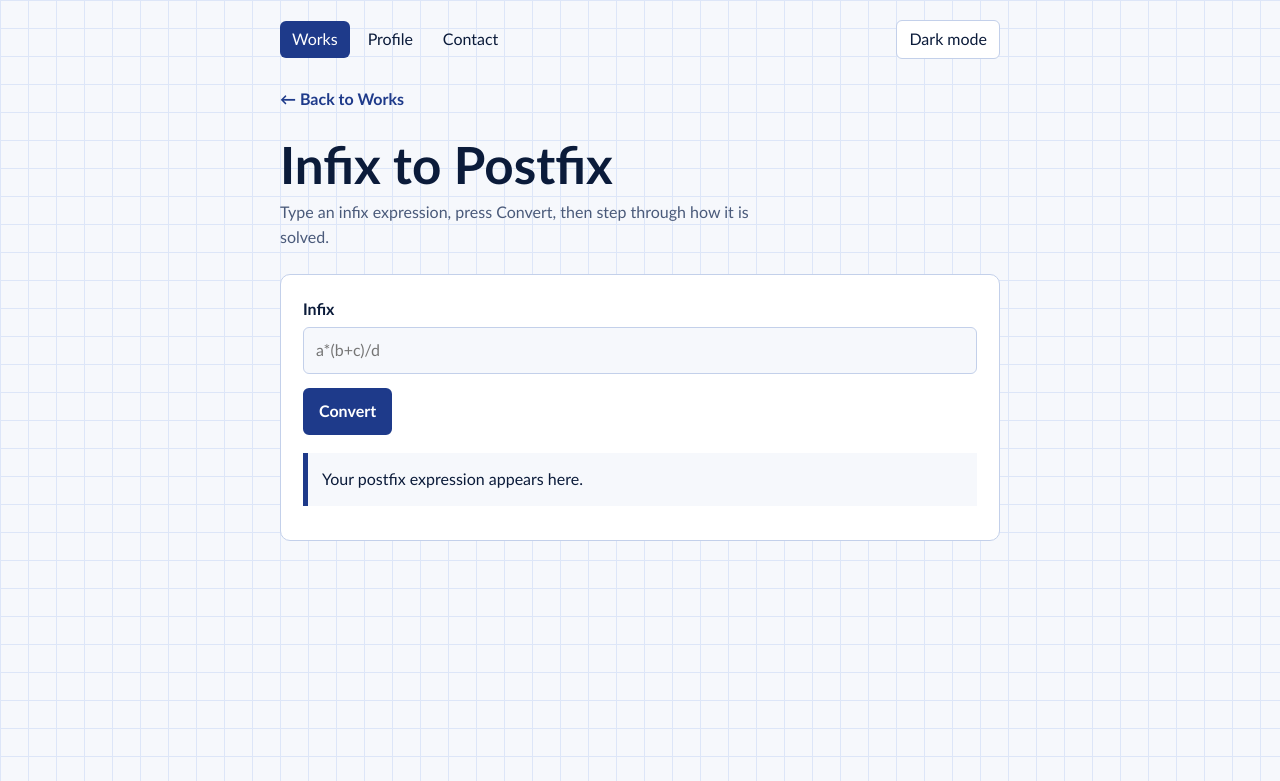
After one commit to Micho-bit/Lab-4, a Flask app: page /works/infix-to-postfix in a window 1280 px wide. The commit adds this page. Shown: the top 781 px of the page. Run offline with Flask 3, Linux system fonts and the light colour scheme.

Commit message:
Add files via upload

```diff
--- a/app.py
+++ b/app.py
@@ -1,4 +1,4 @@
-from flask import Flask, render_template, redirect, url_for
+from flask import Flask, render_template, jsonify, request
 
 app = Flask(__name__)
 
@@ -21,11 +21,6 @@ def uppercase():
     return render_template('uppercase.html')
 
 
-@app.route('/works/lowercase')
-def lowercase():
-    return render_template('lowercase.html')
-
-
 @app.route('/works/linkedlist')
 def linkedlist():
     return render_template('linkedlist.html')
@@ -41,6 +36,118 @@ def triangle():
     return render_template('triangle.html')
 
 
+# ---------- Infix to Postfix ----------
+def prec(c):
+    if c == '^':
+        return 3
+    elif c == '/' or c == '*':
+        return 2
+    elif c == '+' or c == '-':
+        return 1
+    else:
+        return -1
+
+
+def isRightAssociative(c):
+    return c == '^'
+
+
+def infixToPostfixSteps(s):
+    """Same algorithm as before, but it also records every step for the visualization."""
+    st = []
+    res = []
+    steps = []
+
+    def snap(pos, action):
+        steps.append({"pos": pos, "action": action,
+                      "stack": st[:], "output": res[:]})
+
+    snap(-1, "Start. The stack and the output are both empty.")
+
+    pos = -1
+    for c in s:
+        if c.isspace():
+            continue
+        pos += 1
+
+        # If operand, add to result
+        if c.isascii() and c.isalnum():
+            res.append(c)
+            snap(pos, "Operand '" + c + "': add it straight to the output.")
+
+        # If '(', push to stack
+        elif c == '(':
+            st.append('(')
+            snap(pos, "'(' : push it onto the stack.")
+
+        # If ')', pop until '('
+        elif c == ')':
+            popped = []
+            while st and st[-1] != '(':
+                popped.append(st[-1])
+                res.append(st.pop())
+            if not st:
+                raise ValueError("Unbalanced parentheses: extra ')'.")
+            st.pop()
+            if popped:
+                text = "')' : pop " + ", ".join("'" + x + "'" for x in popped) + \
+                       " to the output until '(' is found, then discard '('."
+            else:
+                text = "')' : nothing to pop, discard the matching '('."
+            snap(pos, text)
+
+        # If operator
+        elif c in '+-*/^':
+            popped = []
+            while st and st[-1] != '(' and \
+                    (prec(st[-1]) > prec(c) or
+                     (prec(st[-1]) == prec(c) and not isRightAssociative(c))):
+                popped.append(st[-1])
+                res.append(st.pop())
+            st.append(c)
+            if popped:
+                text = ("Operator '" + c + "': pop " +
+                        ", ".join("'" + x + "'" for x in popped) +
+                        " to the output (higher or equal precedence), then push '" + c + "'.")
+            else:
+                text = "Operator '" + c + "': push it onto the stack."
+            snap(pos, text)
+
+        else:
+            raise ValueError("Invalid character: " + c)
+
+    # Pop remaining operators
+    while st:
+        top = st.pop()
+        if top == '(':
+            raise ValueError("Unbalanced parentheses: missing ')'.")
+        res.append(top)
+        snap(-1, "End of input: pop '" + top + "' from the stack to the output.")
+
+    snap(-1, "Done. The output is the postfix expression.")
+
+    return ''.join(res), steps
+
+
+def infixToPostfix(s):
+    return infixToPostfixSteps(s)[0]
+
+
+@app.route('/works/infix-to-postfix')
+def infixtopostfix():
+    return render_template('infixtopostfix.html')
+
+
+@app.route('/works/infix-to-postfix/convert', methods=['POST'])
+def convert_infix():
+    data = request.get_json(silent=True) or {}
+    try:
+        postfix, steps = infixToPostfixSteps(data.get('infix', ''))
+        return jsonify(postfix=postfix, steps=steps)
+    except ValueError as e:
+        return jsonify(error=str(e)), 400
+
+
 @app.route('/profile')
 def profile():
     return render_template('profile.html')
--- /dev/null
+++ b/static/infixtopostfix.js
@@ -0,0 +1,104 @@
+// Infix to postfix. The conversion (and every step) comes from the Python code in app.py.
+var ixIn = document.getElementById("infix-in"), ixOut = document.getElementById("infix-out");
+var ixBtn = document.getElementById("infix-btn"), ixVis = document.getElementById("ix-vis");
+var ixInputEl = document.getElementById("ix-input"), ixStackEl = document.getElementById("ix-stack");
+var ixOutputEl = document.getElementById("ix-output"), ixMsg = document.getElementById("ix-msg");
+var ixFirst = document.getElementById("ix-first"), ixPrev = document.getElementById("ix-prev");
+var ixNext = document.getElementById("ix-next"), ixLast = document.getElementById("ix-last");
+
+var ixSteps = [], ixChars = [], ixCur = 0;
+
+// One box with optional head/tail style tags above it
+function ixNode(parent, text, flash, tags, extraCls){
+  var wrap = document.createElement("div"); wrap.className = "node-wrap";
+  var tg = document.createElement("div"); tg.className = "tags";
+  tags.forEach(function(t){
+    var s = document.createElement("span"); s.className = "tag " + t.cls; s.textContent = t.text; tg.appendChild(s);
+  });
+  var n = document.createElement("div");
+  n.className = "node" + (flash ? " flash" : "") + (extraCls || "");
+  n.textContent = text;
+  wrap.appendChild(tg); wrap.appendChild(n); parent.appendChild(wrap);
+}
+
+function ixArrow(parent){
+  var a = document.createElement("span"); a.className = "arrow"; a.textContent = "\u2192";
+  a.setAttribute("aria-hidden", "true"); parent.appendChild(a);
+}
+
+function ixShow(i){
+  ixCur = i;
+  var s = ixSteps[i], prev = i > 0 ? ixSteps[i - 1] : null;
+
+  // Input: highlight the character being read
+  ixInputEl.innerHTML = "";
+  ixChars.forEach(function(c, k){ ixNode(ixInputEl, c, k === s.pos, []); });
+
+  // Stack: bottom ... top
+  ixStackEl.innerHTML = "";
+  if (!s.stack.length) { ixStackEl.textContent = "The stack is empty."; }
+  s.stack.forEach(function(c, k){
+    var tags = [];
+    if (k === s.stack.length - 1) tags.push({ text: "top", cls: "head" });
+    if (k === 0) tags.push({ text: "bottom", cls: "tail" });
+    var pushed = prev && s.stack.length > prev.stack.length && k === s.stack.length - 1;
+    ixNode(ixStackEl, c, pushed, tags);
+  });
+
+  // Output: shown like the linked list (head ... tail -> None)
+  ixOutputEl.innerHTML = "";
+  if (!s.output.length) { ixOutputEl.textContent = "The output is empty."; }
+  else {
+    s.output.forEach(function(c, k){
+      var tags = [];
+      if (k === 0) tags.push({ text: "head", cls: "head" });
+      if (k === s.output.length - 1) tags.push({ text: "tail", cls: "tail" });
+      var added = prev && s.output.length > prev.output.length && k === s.output.length - 1;
+      ixNode(ixOutputEl, c, added, tags);
+      ixArrow(ixOutputEl);
+    });
+    ixNode(ixOutputEl, "None", false, [], " none");
+  }
+
+  ixMsg.textContent = "Step " + i + " of " + (ixSteps.length - 1) + ": " + s.action;
+
+  var atStart = i === 0, atEnd = i === ixSteps.length - 1;
+  ixFirst.disabled = ixPrev.disabled = atStart;
+  ixNext.disabled = ixLast.disabled = atEnd;
+}
+
+function ixConvert(){
+  var text = ixIn.value.trim();
+  if (!text) { ixOut.textContent = "Enter an infix expression first."; ixVis.hidden = true; ixIn.focus(); return; }
+
+  fetch("/works/infix-to-postfix/convert", {
+    method: "POST",
+    headers: { "Content-Type": "application/json" },
+    body: JSON.stringify({ infix: text })
+  })
+  .then(function(res){ return res.json(); })
+  .then(function(data){
+    if (data.error) { ixOut.textContent = data.error; ixVis.hidden = true; return; }
+    ixOut.innerHTML = "";
+    var s = document.createElement("strong");
+    s.textContent = data.postfix;
+    ixOut.appendChild(document.createTextNode("Postfix: "));
+    ixOut.appendChild(s);
+
+    ixSteps = data.steps;
+    ixChars = text.replace(/\s+/g, "").split("");
+    ixVis.hidden = false;
+    ixShow(0);
+  })
+  .catch(function(){
+    ixOut.textContent = "Could not reach the server.";
+    ixVis.hidden = true;
+  });
+}
+
+ixBtn.addEventListener("click", ixConvert);
+ixIn.addEventListener("keydown", function(e){ if (e.key === "Enter") ixConvert(); });
+ixFirst.addEventListener("click", function(){ ixShow(0); });
+ixPrev.addEventListener("click", function(){ if (ixCur > 0) ixShow(ixCur - 1); });
+ixNext.addEventListener("click", function(){ if (ixCur < ixSteps.length - 1) ixShow(ixCur + 1); });
+ixLast.addEventListener("click", function(){ ixShow(ixSteps.length - 1); });
--- a/static/style.css
+++ b/static/style.css
@@ -106,3 +106,9 @@
   .back-link{display:inline-block;margin-top:8px;color:var(--accent);font-weight:700;text-decoration:none}
   .back-link:hover{text-decoration:underline}
   .panel.solo{border-top:1px solid var(--line);border-radius:10px}
+  /* Infix to postfix visualization */
+  .ix-label{display:block;margin:18px 0 6px;font-weight:700}
+  #ix-vis [hidden]{display:none}
+  #ix-vis .ll-view{min-height:96px}
+  .btn:disabled{opacity:.45;cursor:not-allowed}
+  .btn:disabled:hover{background:transparent;border-color:var(--accent);color:var(--accent)}
--- a/static/works.js
+++ b/static/works.js
@@ -21,12 +21,6 @@
   var upIn = document.getElementById("upper-in"), upOut = document.getElementById("upper-out");
   upIn.addEventListener("input", function(){
     upOut.textContent = upIn.value ? upIn.value.toUpperCase() : "Your text in capitals appears here.";
-  });
-
-  // toLowerCase
-  var lowIn = document.getElementById("lower-in"), lowOut = document.getElementById("lower-out");
-  lowIn.addEventListener("input", function(){
-    lowOut.textContent = lowIn.value ? lowIn.value.toLowerCase() : "Your text in lowercase appears here.";
   });
 
   // Circle area
--- a/templates/base.html
+++ b/templates/base.html
@@ -14,7 +14,7 @@
 <header>
   <nav aria-label="Main">
     <ul>
-      <li><a href="{{ url_for('works') }}"{% if request.endpoint in ('index', 'works', 'uppercase', 'lowercase', 'linkedlist', 'circle', 'triangle') %} aria-current="page"{% endif %}>Works</a></li>
+      <li><a href="{{ url_for('works') }}"{% if request.endpoint in ('index', 'works', 'uppercase', 'linkedlist', 'circle', 'triangle', 'infixtopostfix') %} aria-current="page"{% endif %}>Works</a></li>
       <li><a href="{{ url_for('profile') }}"{% if request.endpoint == 'profile' %} aria-current="page"{% endif %}>Profile</a></li>
       <li><a href="{{ url_for('contact') }}"{% if request.endpoint == 'contact' %} aria-current="page"{% endif %}>Contact</a></li>
     </ul>
--- a/templates/index.html
+++ b/templates/index.html
@@ -16,10 +16,10 @@
 
   <div class="works-grid">
     <a class="btn work-btn" href="{{ url_for('uppercase') }}"><span>toUpperCase</span><small>Turn text into capitals</small></a>
-    <a class="btn work-btn" href="{{ url_for('lowercase') }}"><span>toLowerCase</span><small>Turn text into lowercase</small></a>
     <a class="btn work-btn" href="{{ url_for('linkedlist') }}"><span>Linked List</span><small>Insert, remove and search nodes</small></a>
     <a class="btn work-btn" href="{{ url_for('circle') }}"><span>Area of Circle</span><small>Find the area from a radius</small></a>
     <a class="btn work-btn" href="{{ url_for('triangle') }}"><span>Area of Triangle</span><small>Find the area from base and height</small></a>
+    <a class="btn work-btn" href="{{ url_for('infixtopostfix') }}"><span>Infix to Postfix</span><small>Convert an expression to postfix</small></a>
   </div>
 {% endblock %}
 
--- /dev/null
+++ b/templates/infixtopostfix.html
@@ -0,0 +1,41 @@
+{% extends 'base.html' %}
+{% block title %}Infix to Postfix{% endblock %}
+
+{% block content %}
+  <a class="back-link" href="{{ url_for('works') }}">&larr; Back to Works</a>
+  <h1>Infix to Postfix</h1>
+  <p class="lead">Type an infix expression, press Convert, then step through how it is solved.</p>
+
+  <section class="panel solo">
+    <label for="infix-in">Infix</label>
+    <input id="infix-in" type="text" placeholder="a*(b+c)/d" autocomplete="off">
+    <div class="ll-group">
+      <button id="infix-btn" class="btn" type="button">Convert</button>
+    </div>
+    <div class="result" id="infix-out" aria-live="polite">Your postfix expression appears here.</div>
+
+    <div id="ix-vis" hidden>
+      <span class="ix-label">Input (current character is highlighted)</span>
+      <div id="ix-input" class="ll-view" aria-label="Infix input"></div>
+
+      <span class="ix-label">Stack (operators waiting)</span>
+      <div id="ix-stack" class="ll-view" aria-label="Operator stack"></div>
+
+      <span class="ix-label">Output (postfix so far)</span>
+      <div id="ix-output" class="ll-view" aria-label="Postfix output"></div>
+
+      <div class="result" id="ix-msg" aria-live="polite"></div>
+
+      <div class="ll-group">
+        <button id="ix-first" class="btn alt" type="button">Restart</button>
+        <button id="ix-prev" class="btn alt" type="button">Previous</button>
+        <button id="ix-next" class="btn" type="button">Next step</button>
+        <button id="ix-last" class="btn alt" type="button">Skip to end</button>
+      </div>
+    </div>
+  </section>
+{% endblock %}
+
+{% block scripts %}
+<script src="{{ url_for('static', filename='infixtopostfix.js') }}"></script>
+{% endblock %}
```
